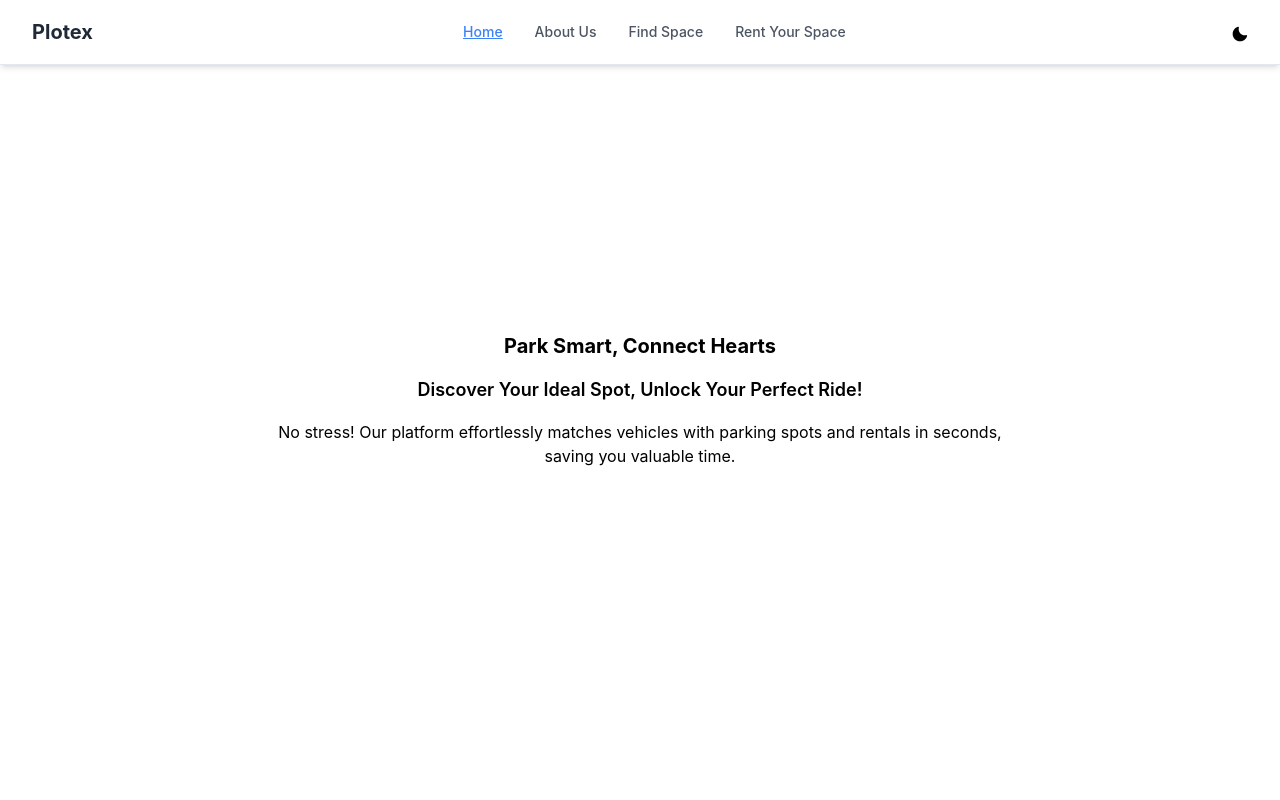
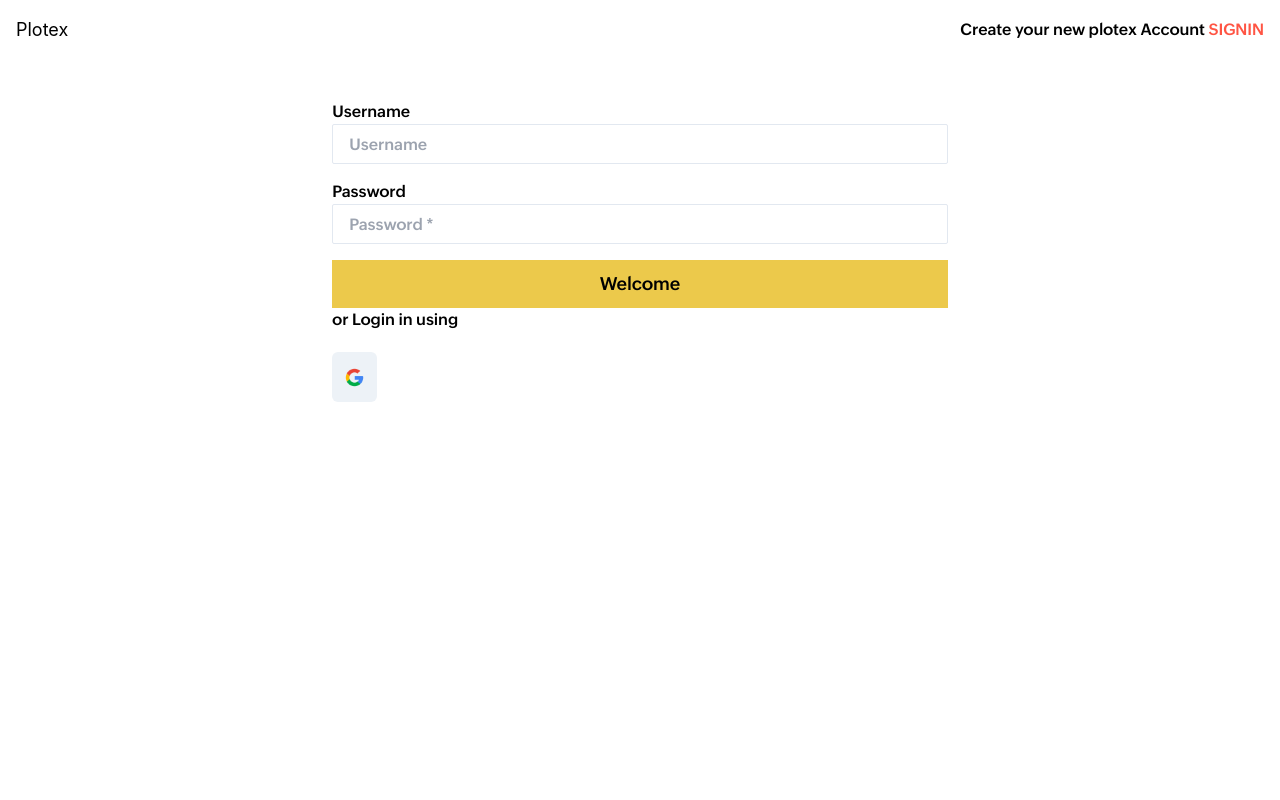
Before and after one commit to kalviumcommunity/S42_DhanaRooban_Capstone_Plotex, a React (Vite) app in the folder frontend/vite-project/: page / in a window 1280 px wide. Shown: the top 800 px of the page. Built offline with nearby package versions, Linux system fonts and the light colour scheme; a web font is replaced by a local one.

Commit message:
Fixed_bug_navigation

```diff
--- a/frontend/vite-project/src/App.jsx
+++ b/frontend/vite-project/src/App.jsx
@@ -16,7 +16,7 @@
           <Route path="/" element={<MainPage />} />
           <Route path="/login" element={<LoginUpForm />} />
           <Route path="/sign" element={<SignUpForm />} />
-          <Route path="/home" element={<Welcomep/>} />
+          <Route path="/welcomep" element={<Welcomep/>} />
         </Routes>
       </Router>
 
--- a/frontend/vite-project/src/Pages/Home.jsx
+++ b/frontend/vite-project/src/Pages/Home.jsx
@@ -1,7 +1,7 @@
 import React from "react";
 import Navbar from "../components/Navbar";
 
-function Home() {
+function  Home() {
   return (
     <>
       <Navbar />
--- a/frontend/vite-project/src/Pages/Login.jsx
+++ b/frontend/vite-project/src/Pages/Login.jsx
@@ -22,9 +22,6 @@
 import "../App.css";
 import { NavLink } from "react-router-dom";
 import Google from "../assets/Images/SignPage/Google.png";
-import Microsoft from "../assets/Images/SignPage/microsoft.png";
-import Apple from "../assets/Images/SignPage/apple.png";
-// import nearlocation from "../Atoms/l"
 
 import "react-phone-number-input/style.css";
 import toast, { Toaster } from "react-hot-toast";
@@ -71,7 +68,7 @@
         duration: 4000,
         isClosable: true,
       });
-      navigate('/home');
+      navigate('/welcomep');
     } catch (error) {
       toast({
         title: "Error",
--- a/frontend/vite-project/src/Pages/Mainpage.jsx
+++ b/frontend/vite-project/src/Pages/Mainpage.jsx
@@ -5,14 +5,34 @@
 import RentYourSpace from "./RentYourSpace"
 import FindSpace from './FindSpace'
 import Login from "./Login"
-// import Sign from "./Sign"
+import { useNavigate } from "react-router-dom";
+
 function MainPage() {
+  const [isAuthenticated, setIsAuthenticated] = React.useState(false);
+  const navigate = useNavigate();
+
+  React.useEffect(() => {
+
+    const token = document.cookie.split(';').find(row => row.trim().startsWith('authToken'));
+    if (token) {
+      setIsAuthenticated(true);
+      // navigate('/welcomep');
+    }
+  }, []);
+
+
   return (
     <div>
-        <Home/>
-      <AboutUs/>
-      <FindSpace/>
-      <RentYourSpace/>
+      {isAuthenticated ? (
+        <>
+          <Home/>
+          <AboutUs/>
+          <FindSpace/>
+          <RentYourSpace/>
+        </>
+      ) : (
+        <Login />
+      )}
     </div>
   )
 }
--- a/frontend/vite-project/src/Pages/Sign.jsx
+++ b/frontend/vite-project/src/Pages/Sign.jsx
@@ -1,5 +1,5 @@
 import React, { useState } from "react";
-
+import { useNavigate } from "react-router-dom";
 import {
   Box,
   Center,
@@ -25,7 +25,7 @@
 import BASE_URL from "../Config";
 import StoreCookies from "js-cookie";
 
-import { useNavigate } from "react-router-dom";
+
 
 
 function SignUpForm() {
@@ -61,7 +61,7 @@
         duration: 4000,
         isClosable: true,
       });
-      navigate('/find-space');
+      navigate('/welcomep');
     } catch (error) {
       toast({
         title: "Error",
--- a/frontend/vite-project/src/Pages/Welcome.jsx
+++ b/frontend/vite-project/src/Pages/Welcome.jsx
@@ -6,19 +6,18 @@
   VStack,
   Text,
 } from "@chakra-ui/react";
-import UserContext from "../Atoms/UserContext";
 import { useNavigate } from "react-router-dom";
-import { homePageContent } from "../Services/FrontendData";
+
 import AboutUs from "./AboutUs";
-
+import Home from "./Home";
 function Welcomep() {
   const [userName, setUserName] = useState('');
-  // const navigate = useNavigate()
+  const navigate = useNavigate()
 
 
-  // const handleAccessHome = () => {
-  //   navigate('/welcome');
-  // };
+  const handleAccessHome = () => {
+    navigate('/');
+  };
 
   return (
     <>
@@ -28,7 +27,7 @@
             Welcome {'Guest!'}
           </Text>
           <Button
-            // onClick={handleAccessHome}
+            onClick={handleAccessHome}
             colorScheme="green"
             size="lg"
             className="Semibold"
@@ -37,7 +36,6 @@
           </Button>
         </VStack>
       </Center>
-      <AboutUs />
     </>
   );
 }
```
